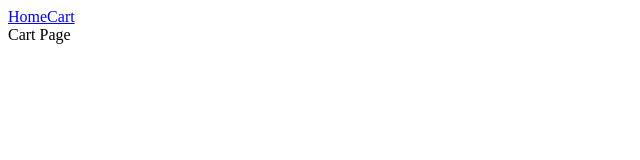
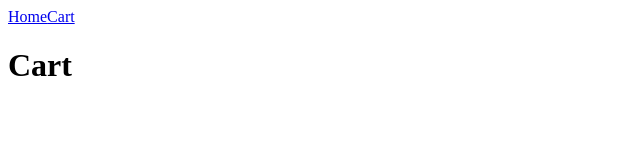
Before and after one commit to Satayesh-Esmaily/Product-Store-App, a React (Vite) app in the folder product-store/: page /cart in a window 1280 px wide. Shown: the top 160 px of the page, without its empty margins (0-640 px from the left). Built offline with nearby package versions, Linux system fonts and the light colour scheme.

Commit message:
Cart Page UI

```diff
--- a/product-store/src/pages/Cart.jsx
+++ b/product-store/src/pages/Cart.jsx
@@ -1,9 +1,25 @@
 import React from 'react';
+import { useSelector } from "react-redux";
 
-const Cart = () => {
-    return <div>
-        Cart Page
-    </div>
+function Cart() {
+    const { items } = useSelector((state) => state.cart);
+
+    return (
+        <div>
+            <h1>Cart</h1>
+
+            {items.lenght === 0 ? (
+                <p>Your Cart is empty</p>
+            ) : (
+                items.map((item) => (
+                    <div key={item.id}>
+                    <p>{item.title}</p>
+                    <p>Quantity: {item.quantity}</p>
+                   </div>
+                ))
+            )}
+        </div>
+    );
 }
 
 export default Cart;
--- a/product-store/src/store/cartSlice.js
+++ b/product-store/src/store/cartSlice.js
@@ -19,8 +19,15 @@ const cartSlice = createSlice({
         state.items.push({ ...action.payload, quantity: 1 });
       }
     },
+
+    removeFromCart: (state, action) => {
+      state.items = state.items.filter(
+        (item) => item.id !== action.payload
+      );
+    },
   },
 });
 
-export const { addToCart } = cartSlice.actions;
+export const { addToCart, removeFromCart } = cartSlice.actions;
+
 export default cartSlice.reducer;
```
